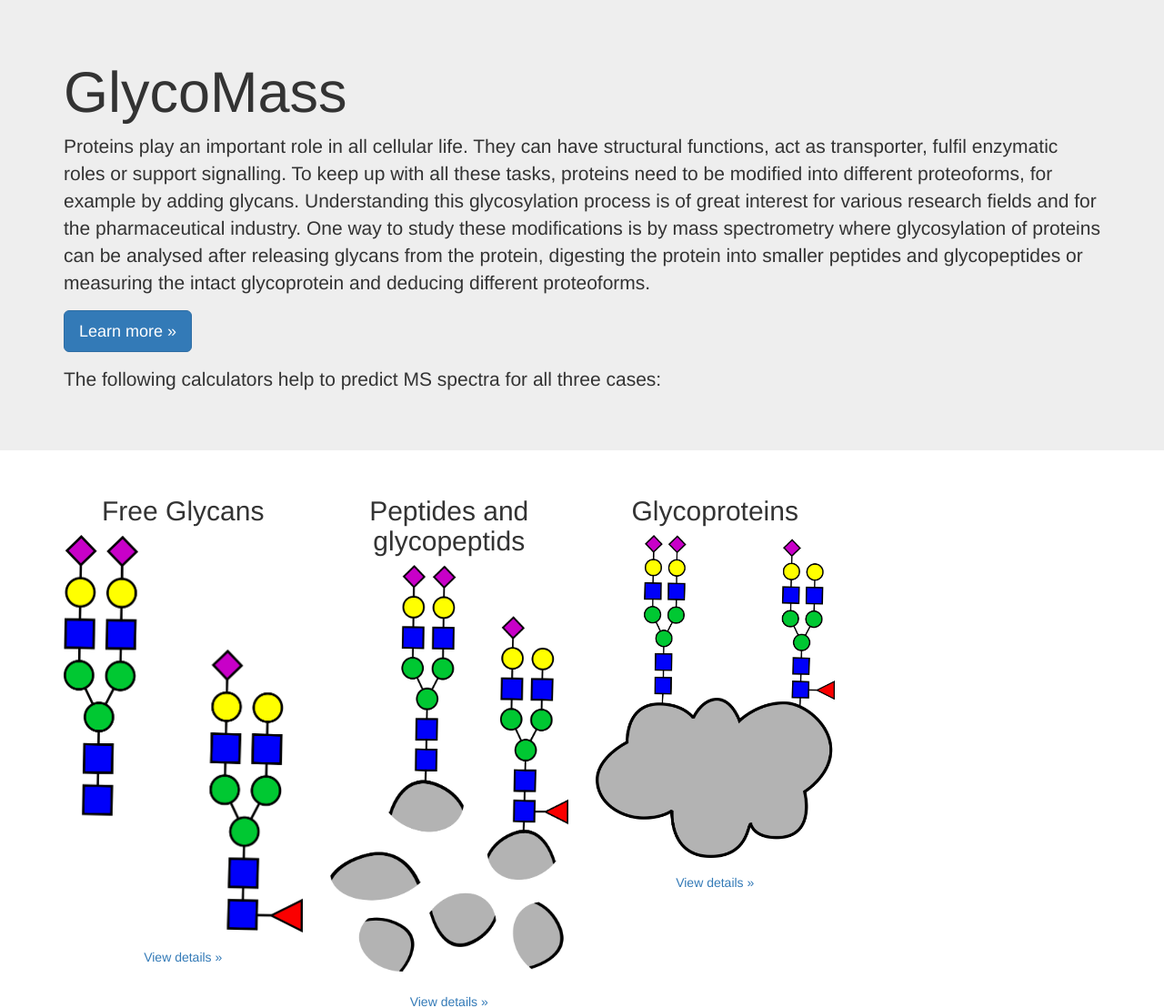
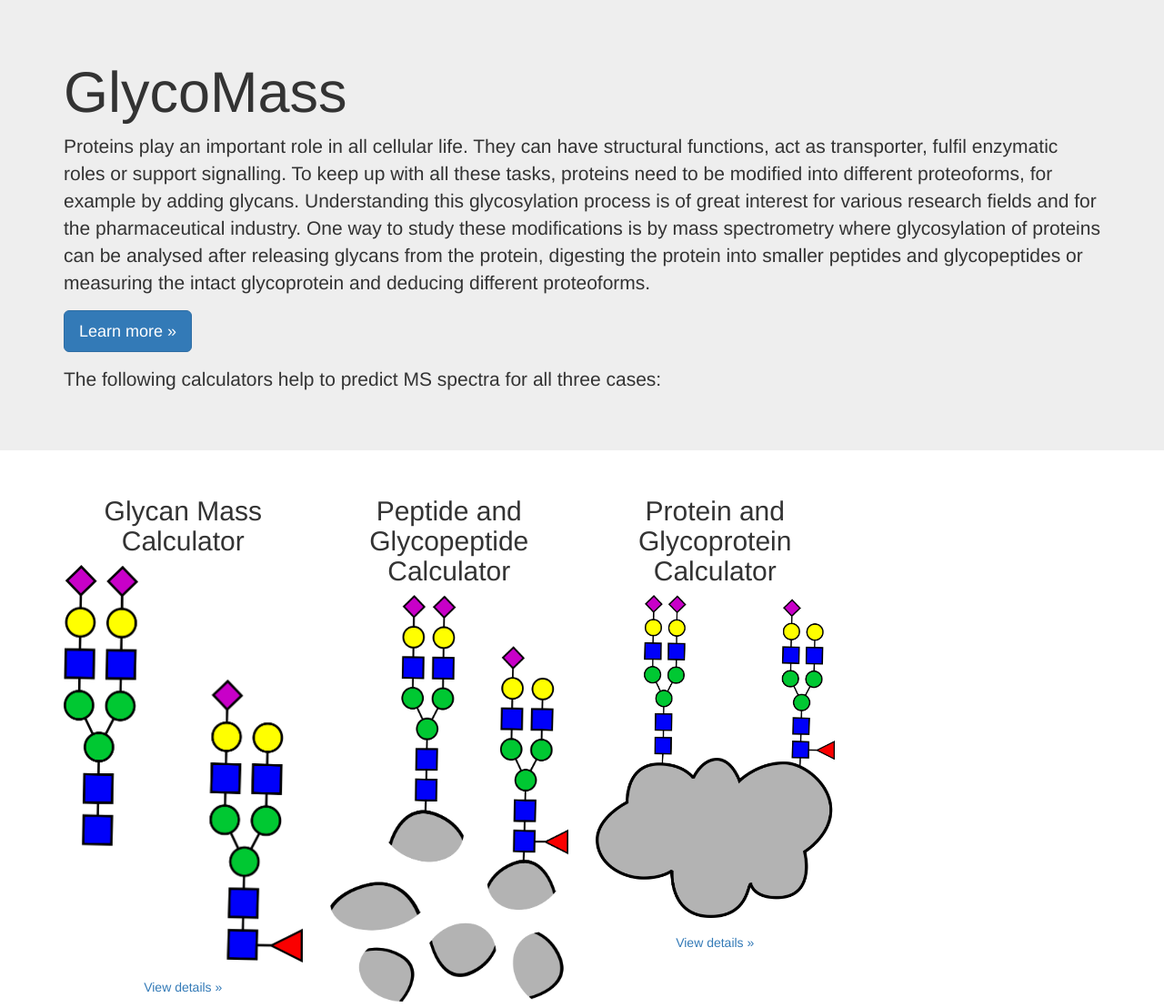
Before and after one commit to christiantill/Glycomass, a Flask app: page / in a window 1280 px wide. Shown: the part 73-1181 px from the top of the page at 91% size. Run offline with Flask 2, Linux system fonts and the light colour scheme; some libraries are stand-ins or nearby versions.

Commit message:
Update index.html
Keywords

```diff
--- a/app/templates/index.html
+++ b/app/templates/index.html
@@ -22,18 +22,18 @@
 
         <div class="row">
             <div class="col-md-3">
-                <h2 class="text-center">Free Glycans</h2>
+                <h2 class="text-center">Glycan Mass Calculator</h2>
 
                 <p><img src="https://glycomass.s3.eu-central-1.amazonaws.com/static/free_glycans.png" class="img-responsive" alt="Free Glycans image" /> </p>
                 <p class="text-center"><a class="btn btn-secondary" href="{{ url_for('glycan_calculate') }}" role="button">View details &raquo;</a></p>
             </div>
             <div class="col-md-3">
-                <h2 class="text-center">Peptides and glycopeptids</h2>
+                <h2 class="text-center">Peptide and Glycopeptide Calculator</h2>
                 <p><img src="https://glycomass.s3.eu-central-1.amazonaws.com/static/Peptides_Glycopeptides.png "class="img-responsive" alt="Peptides and glycopeptids image" /> </p>
                 <p class="text-center"><a class="btn btn-secondary" href="{{ url_for('peptide_calculate') }}" role="button">View details &raquo;</a></p>
             </div>
             <div class="col-md-3">
-                <h2 class="text-center">Glycoproteins</h2>
+                <h2 class="text-center">Protein and Glycoprotein Calculator</h2>
                 <p><img src="https://glycomass.s3.eu-central-1.amazonaws.com/static/Glycoprotein.png" class="img-responsive" alt="Glycoprotein image" /> </p>
                 <p class="text-center"><a class="btn btn-secondary" href="{{ url_for('protein_calculate') }}" role="button">View details &raquo;</a></p>
             </div>
```
